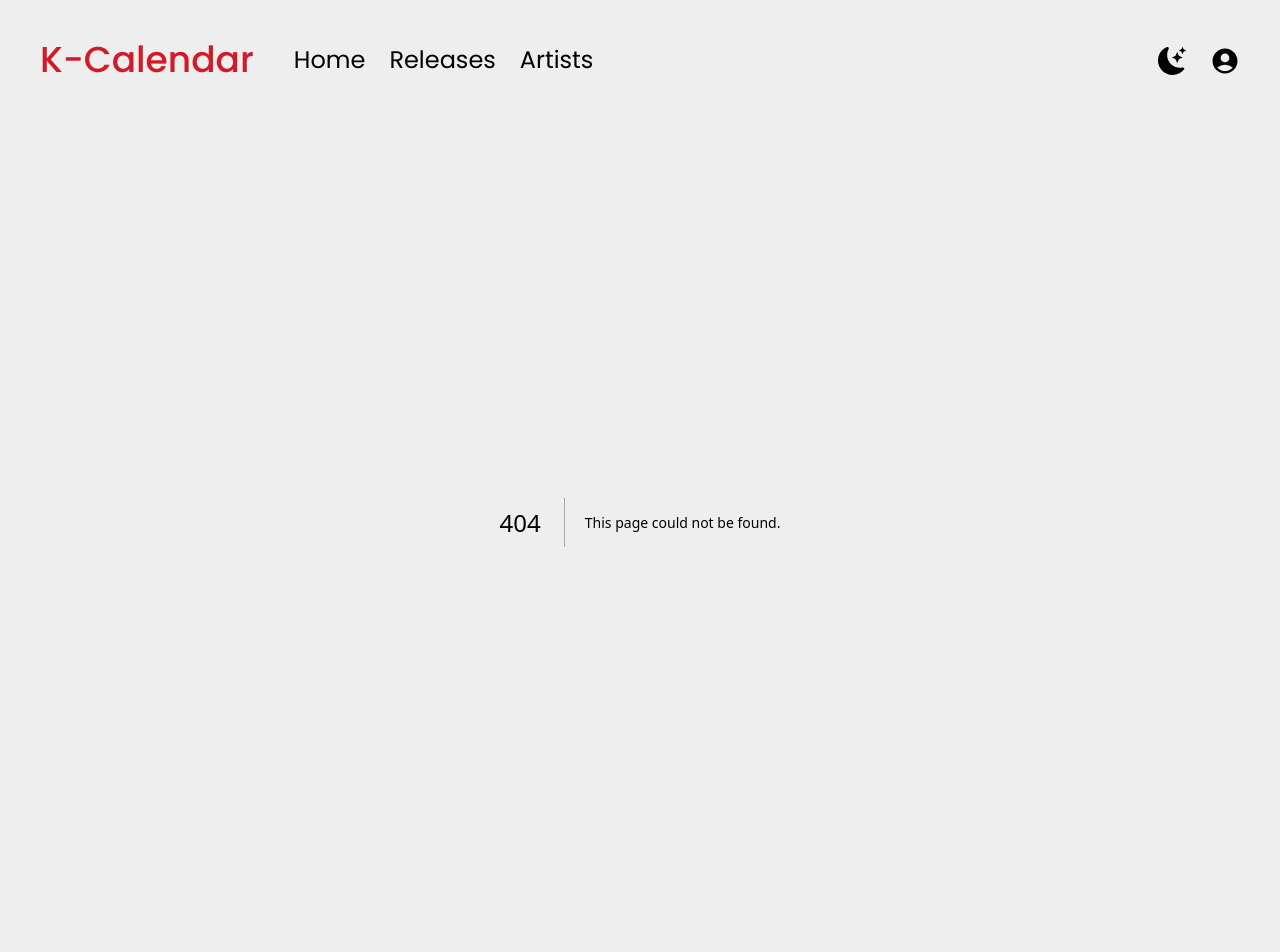
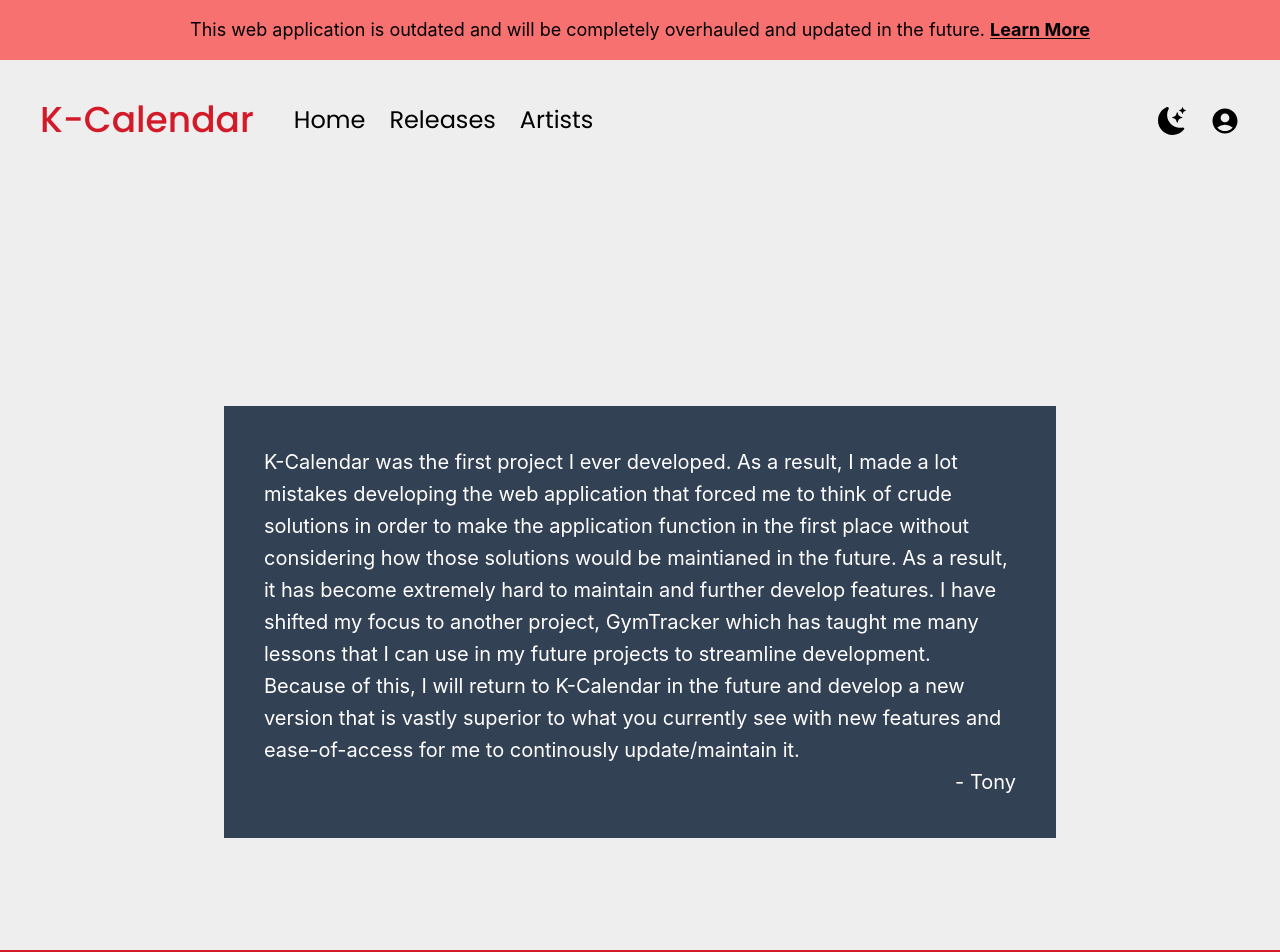
Before and after one commit to TonyNgyen/K-Calendar-2, a Next.js app: page /outdated in a window 1280 px wide. Before the commit this address had no page. Shown: the top 952 px of the page. Built offline with nearby package versions, Linux system fonts and the light colour scheme.

Commit message:
Added message about future plans for the project

```diff
--- a/Components/layout.js
+++ b/Components/layout.js
@@ -1,13 +1,18 @@
-import Navbar from "./Navbar"
-import Footer from "./Footer"
-import { ThemeProvider } from 'next-themes'
+import Navbar from "./Navbar";
+import Footer from "./Footer";
+import { ThemeProvider } from "next-themes";
+import Link from "next/link";
 
-export default function Layout({children}) {
+export default function Layout({ children }) {
   return (
     <div className="bg-defaultBg dark:bg-darkmodeBg">
-       <Navbar />
-       <main>{children}</main>
-       <Footer />
-     </div>
-  )
+      <div className="text-center bg-red-400 p-4 text-lg">
+        This web application is outdated and will be completely overhauled and
+        updated in the future. <Link href={"/outdated"} className="font-bold underline underline-offset-2">Learn More</Link>
+      </div>
+      <Navbar />
+      <main>{children}</main>
+      <Footer />
+    </div>
+  );
 }
--- /dev/null
+++ b/pages/outdated/index.js
@@ -0,0 +1,26 @@
+import Link from "next/link";
+import React from "react";
+
+function outdated() {
+  return (
+    <div className="h-96">
+      <article className="p-10 m-56 bg-slate-700 text-xl leading-8 text-white">
+        K-Calendar was the first project I ever developed. As a result, I made a
+        lot mistakes developing the web application that forced me to think of
+        crude solutions in order to make the application function in the first
+        place without considering how those solutions would be maintianed in the
+        future. As a result, it has become extremely hard to maintain and
+        further develop features. I have shifted my focus to another project,{" "}
+        <Link href={"https://github.com/TonyNgyen/GymTracker"}>GymTracker</Link>{" "}
+        which has taught me many lessons that I can use in my future projects to
+        streamline development. Because of this, I will return to K-Calendar in
+        the future and develop a new version that is vastly superior to what you
+        currently see with new features and ease-of-access for me to continously
+        update/maintain it.
+        <div className="text-right">- Tony</div>
+      </article>
+    </div>
+  );
+}
+
+export default outdated;
```
